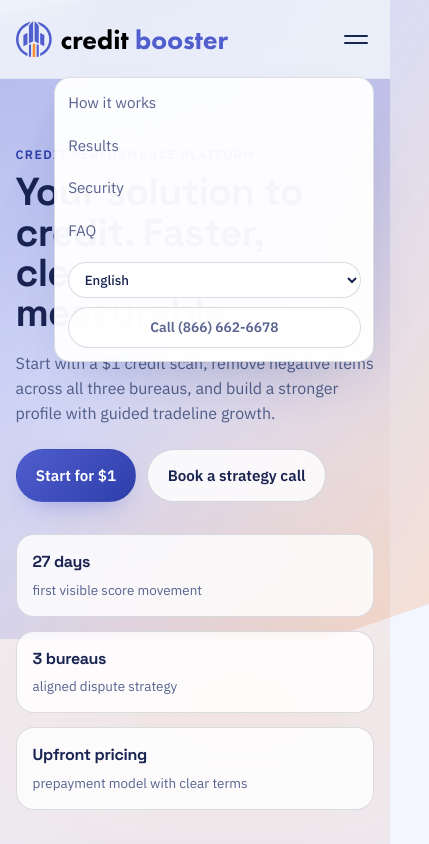
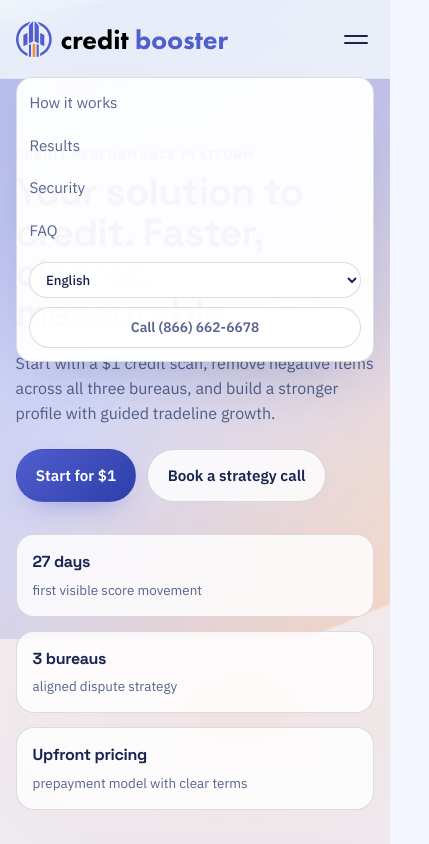
Before and after one commit to miralitys/creditbooster_com, a website: page index.html in a window 390 px wide. Both pictures are taken after a click on the button 356 px from the left and 39 px from the top of the page. Shown: the top 844 px of the page, 429 px wide, since content can reach past the window. Drawn offline with Linux system fonts and the light colour scheme.

Commit message:
Fix mobile horizontal overflow

```diff
--- a/styles.css
+++ b/styles.css
@@ -22,6 +22,9 @@ html,
 body {
   margin: 0;
   padding: 0;
+  width: 100%;
+  max-width: 100%;
+  overflow-x: clip;
 }
 
 body {
@@ -29,7 +32,7 @@ body {
   color: var(--ink);
   background: var(--bg);
   line-height: 1.55;
-  overflow-x: hidden;
+  overflow-x: clip;
 }
 
 body.modal-open {
@@ -55,6 +58,7 @@ a {
   position: fixed;
   inset: 0;
   z-index: -2;
+  overflow: hidden;
   background:
     radial-gradient(78rem 50rem at -10% -12%, rgba(80, 94, 206, 0.24), transparent 72%),
     radial-gradient(50rem 34rem at 110% 10%, rgba(127, 139, 232, 0.25), transparent 70%),
@@ -211,7 +215,7 @@ a {
 .hero::before {
   content: "";
   position: absolute;
-  inset: -140px -10% auto;
+  inset: -140px 0 auto;
   height: 760px;
   background: linear-gradient(120deg, rgba(80, 94, 206, 0.3), rgba(127, 139, 232, 0.25) 46%, rgba(252, 137, 46, 0.2));
   clip-path: polygon(0 12%, 100% 0, 100% 96%, 0 118%);
@@ -785,8 +789,9 @@ a {
   .site-nav {
     position: absolute;
     top: calc(100% - 1px);
+    left: 4vw;
     right: 4vw;
-    width: min(320px, 92vw);
+    width: auto;
     border: 1px solid rgba(80, 97, 118, 0.2);
     border-radius: 16px;
     background: rgba(255, 255, 255, 0.96);
```
